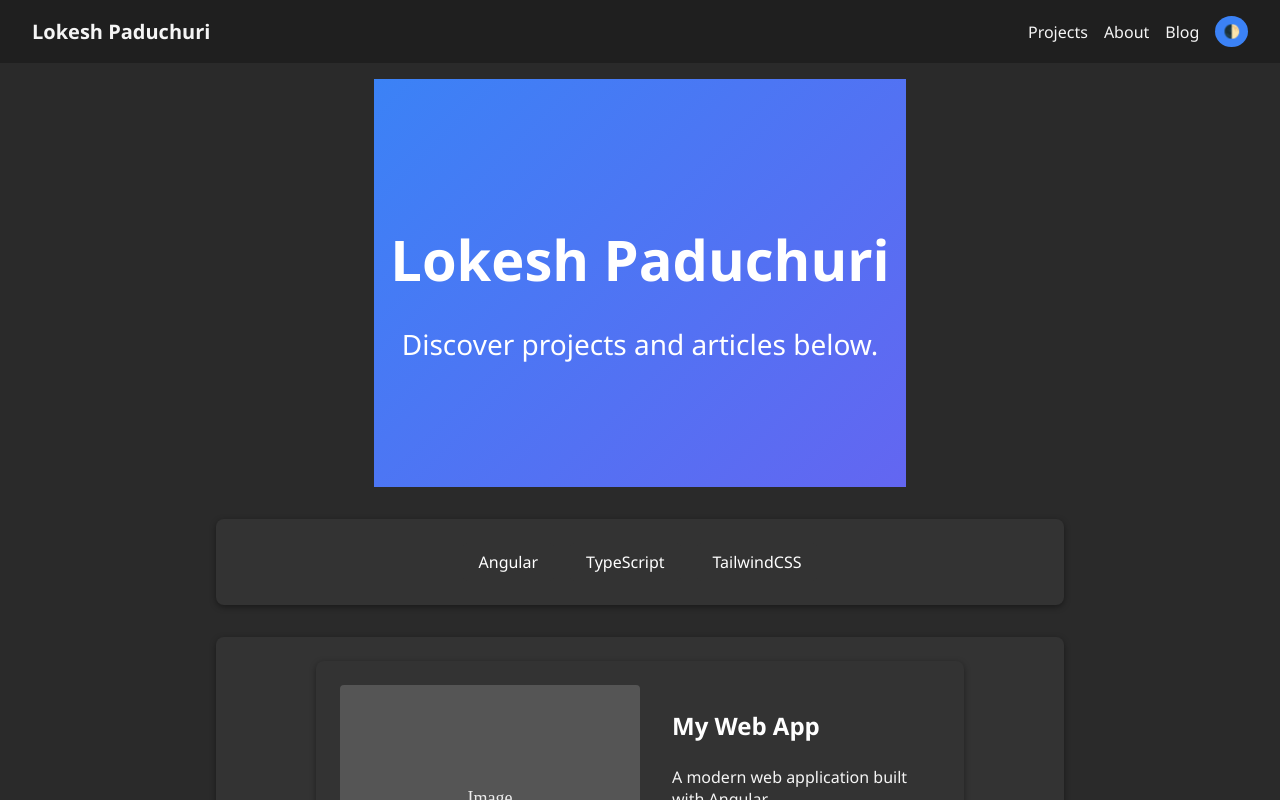
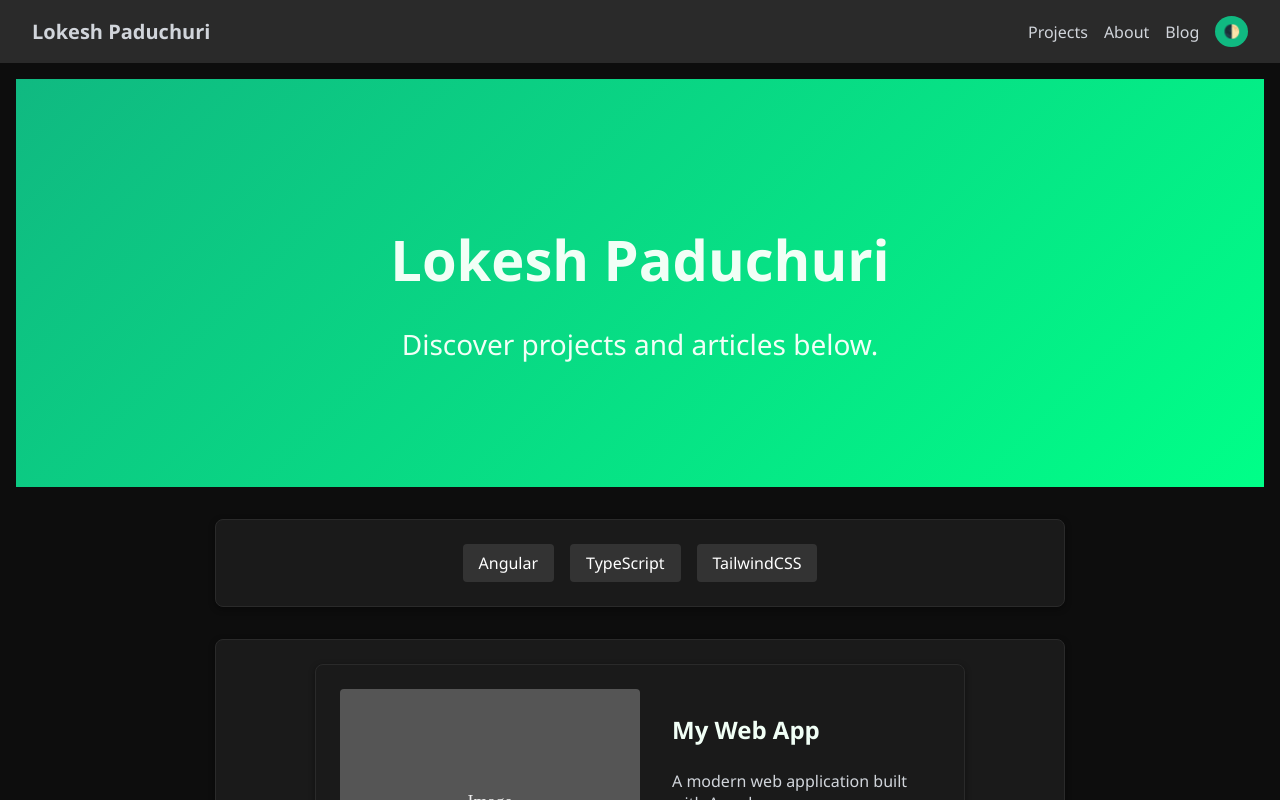
Before and after one commit to lokeshpaduchuri/lokeshpaduchuri, an Angular app in the folder angular-portfolio/: page / in a window 1280 px wide. Shown: the top 800 px of the page. Built offline with nearby package versions, Linux system fonts and the light colour scheme.

Commit message:
Apply black and green theme

```diff
--- /dev/null
+++ b/angular-portfolio/src/app/about/about.component.scss
@@ -0,0 +1,6 @@
+.about {
+  max-width: 800px;
+  margin: 0 auto;
+  padding: 2rem 1rem;
+  color: var(--text-color);
+}
--- a/angular-portfolio/src/app/about/about.component.ts
+++ b/angular-portfolio/src/app/about/about.component.ts
@@ -2,6 +2,7 @@ import { Component } from '@angular/core';
 
 @Component({
   selector: 'app-about',
-  templateUrl: './about.component.html'
+  templateUrl: './about.component.html',
+  styleUrls: ['./about.component.scss']
 })
 export class AboutComponent {}
--- a/angular-portfolio/src/app/components/blog-card/blog-card.component.scss
+++ b/angular-portfolio/src/app/components/blog-card/blog-card.component.scss
@@ -1,5 +1,6 @@
 .blog-card {
   padding: 1.5rem;
+  border: 1px solid var(--border-color);
   background-color: var(--card-bg);
   border-radius: 0.5rem;
   box-shadow: 0 2px 6px rgba(0, 0, 0, 0.4);
@@ -17,5 +18,10 @@
   &__link {
     color: var(--primary-color);
     text-decoration: none;
+    transition: color 0.2s;
+
+    &:hover {
+      color: var(--primary-hover);
+    }
   }
 }
--- a/angular-portfolio/src/app/components/contact-cta/contact-cta.component.scss
+++ b/angular-portfolio/src/app/components/contact-cta/contact-cta.component.scss
@@ -8,5 +8,10 @@
     padding: 0.5rem 1rem;
     border-radius: 4px;
     text-decoration: none;
+    transition: background 0.2s;
+
+    &:hover {
+      background: var(--primary-hover);
+    }
   }
 }
--- a/angular-portfolio/src/app/components/hero-banner/hero-banner.component.scss
+++ b/angular-portfolio/src/app/components/hero-banner/hero-banner.component.scss
@@ -1,7 +1,12 @@
+:host {
+  display: block;
+  width: 100%;
+}
+
 .hero-banner {
   text-align: center;
   padding: 6rem 1rem;
-  background: linear-gradient(135deg, var(--primary-color), #6366f1);
+  background: linear-gradient(135deg, var(--primary-color), var(--primary-hover));
   color: var(--heading-color);
 
   &__title {
--- a/angular-portfolio/src/app/components/project-card/project-card.component.scss
+++ b/angular-portfolio/src/app/components/project-card/project-card.component.scss
@@ -2,6 +2,7 @@
   display: flex;
   flex-direction: column;
   background-color: var(--card-bg);
+  border: 1px solid var(--border-color);
   padding: 1.5rem;
   border-radius: 0.5rem;
   box-shadow: 0 2px 6px rgba(0, 0, 0, 0.4);
@@ -32,6 +33,11 @@
   &__link {
     color: var(--primary-color);
     text-decoration: none;
+    transition: color 0.2s;
+
+    &:hover {
+      color: var(--primary-hover);
+    }
   }
 
   @media (min-width: 768px) {
--- a/angular-portfolio/src/app/contact/contact.component.scss
+++ b/angular-portfolio/src/app/contact/contact.component.scss
@@ -26,6 +26,11 @@
     border: none;
     border-radius: 4px;
     cursor: pointer;
+    transition: background 0.2s;
+
+    &:hover {
+      background-color: var(--primary-hover);
+    }
   }
 
   &__intro {
--- a/angular-portfolio/src/app/home/home.component.scss
+++ b/angular-portfolio/src/app/home/home.component.scss
@@ -20,5 +20,10 @@
     color: #fff;
     border-radius: 4px;
     text-decoration: none;
+    transition: background 0.2s;
+
+    &:hover {
+      background-color: var(--primary-hover);
+    }
   }
 }
--- a/angular-portfolio/src/app/layout/navbar/navbar.component.scss
+++ b/angular-portfolio/src/app/layout/navbar/navbar.component.scss
@@ -32,6 +32,11 @@
       color: inherit;
       text-decoration: none;
       font-weight: 500;
+      transition: color 0.2s;
+
+      &:hover {
+        color: var(--primary-hover);
+      }
 
       &.active {
         border-bottom: 2px solid var(--primary-color);
--- a/angular-portfolio/src/app/layout/theme-toggle/theme-toggle.component.scss
+++ b/angular-portfolio/src/app/layout/theme-toggle/theme-toggle.component.scss
@@ -5,4 +5,9 @@
   border-radius: 50%;
   padding: 0.5rem;
   cursor: pointer;
+  transition: background 0.2s;
+
+  &:hover {
+    background: var(--primary-hover);
+  }
 }
--- a/angular-portfolio/src/styles.scss
+++ b/angular-portfolio/src/styles.scss
@@ -1,11 +1,15 @@
+@import 'theme';
+
 :root {
-  --primary-color: #3b82f6; /* electric blue */
-  --nav-bg: #1f1f1f; /* dark gray */
-  --nav-text: #f5f5f5; /* soft white */
-  --bg-color: #2a2a2a; /* slate */
-  --card-bg: #333; /* darker card */
-  --text-color: #f5f5f5;
-  --heading-color: #ffffff;
+  --primary-color: #{$emerald-green};
+  --primary-hover: #{$electric-green};
+  --nav-bg: #{$graphite-gray};
+  --nav-text: #{$soft-gray};
+  --bg-color: #{$charcoal-black};
+  --card-bg: #1a1a1a;
+  --border-color: #{$graphite-gray};
+  --text-color: #{$soft-gray};
+  --heading-color: #{$mint-white};
 }
 
 body {
@@ -17,15 +21,17 @@ body {
 
 body.dark {
   --nav-bg: #ffffff;
-  --nav-text: #1f1f1f;
-  --bg-color: #f5f5f5;
-  --card-bg: #e5e5e5;
-  --text-color: #1f1f1f;
-  --heading-color: #1f1f1f;
+  --nav-text: #000000;
+  --bg-color: #ffffff;
+  --card-bg: #f0f0f0;
+  --border-color: #dddddd;
+  --text-color: #000000;
+  --heading-color: #000000;
 }
 
 .card {
   background-color: var(--card-bg);
+  border: 1px solid var(--border-color);
   padding: 1.5rem;
   border-radius: 0.5rem;
   box-shadow: 0 2px 6px rgba(0, 0, 0, 0.4);
--- /dev/null
+++ b/angular-portfolio/src/theme.scss
@@ -0,0 +1,8 @@
+$charcoal-black: #0D0D0D;
+$electric-green: #00FF88;
+$emerald-green: #10B981;
+$soft-gray: #D1D5DB;
+$mint-white: #F1FFF6;
+$graphite-gray: #2A2A2A;
+$lime-green-glow: #32FF8F;
+$rose-red: #EF4444;
```
